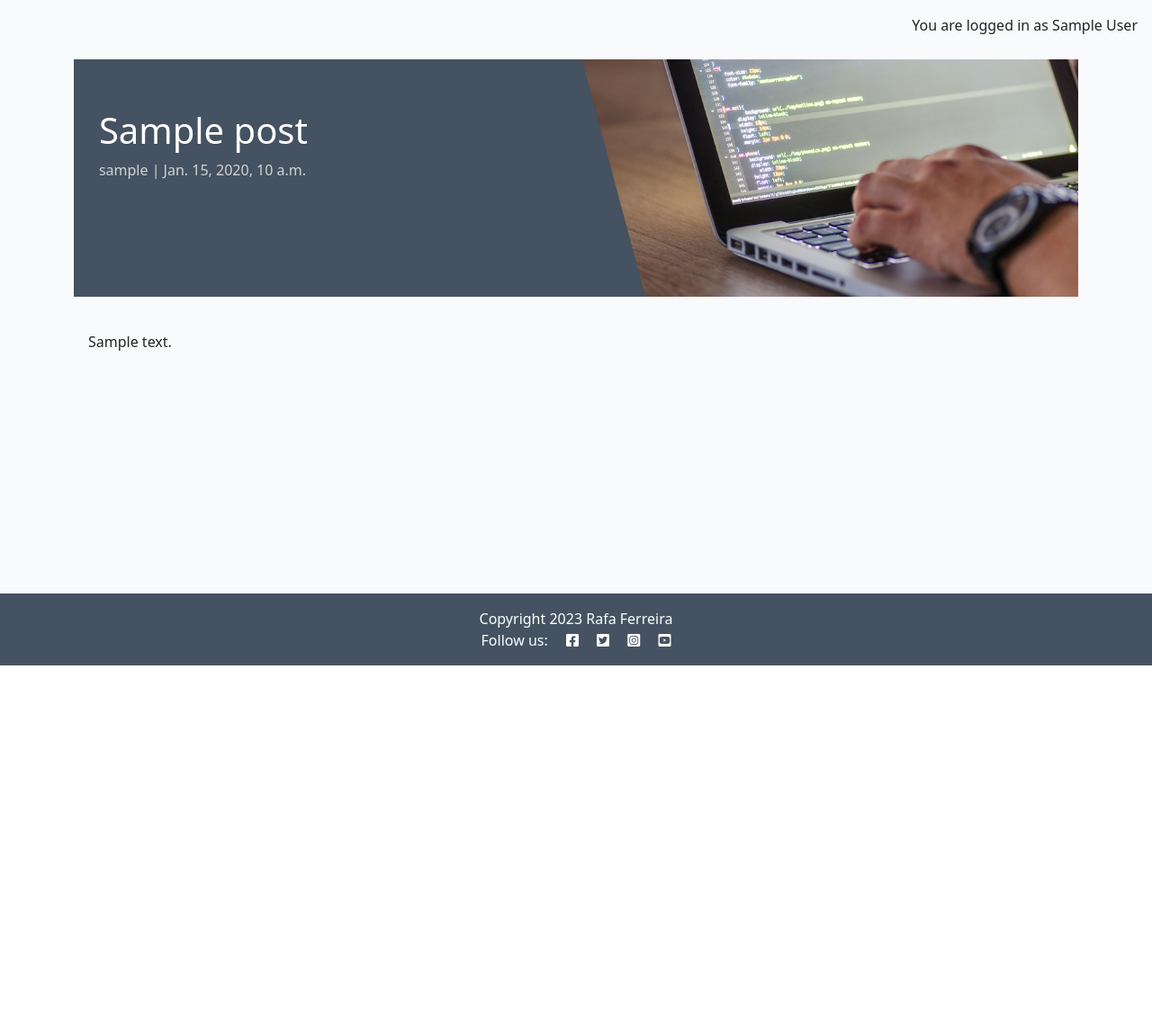
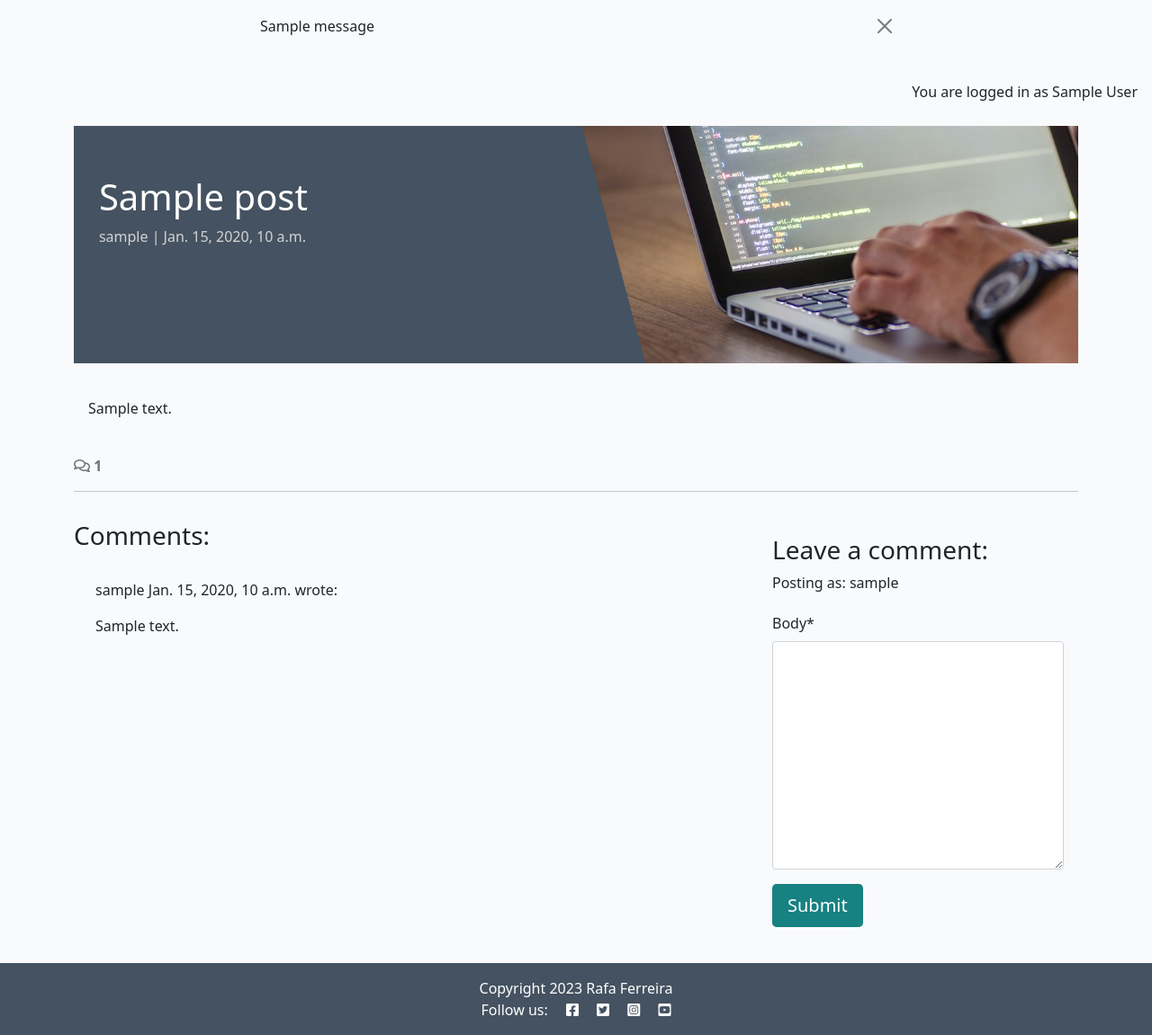
Before and after one commit to faelf/djangoblog, a Django app: a page that uses templates/base.html in a window 1280 px wide. Shown: the part 60-1211 px from the top of the page at 90% size. Before the commit the page ends 800 px from the top, so only its background shows below. Run offline with Django 4.2, Linux system fonts and the light colour scheme; a user stored in the database is signed in; tables that the repository leaves empty hold one stand-in row (values such as "Sample post"); one stand-in notice (Sample message) is shown; some libraries are stand-ins or nearby versions.

Commit message:
Add comments

```diff
--- /dev/null
+++ b/blog/forms.py
@@ -0,0 +1,8 @@
+from .models import Comment
+from django import forms
+
+
+class CommentForm(forms.ModelForm):
+    class Meta:
+        model = Comment
+        fields = ('body',)
--- a/blog/templates/blog/post_detail.html
+++ b/blog/templates/blog/post_detail.html
@@ -1,6 +1,8 @@
-{% extends 'base.html' %} {% block content %}
+{% extends 'base.html' %}
 {% load static %}
+{% load crispy_forms_tags %}
 
+{% block content %}
 <div class="masthead">
     <div class="container">
         <div class="row g-0">
@@ -29,6 +31,64 @@
             </div>
         </div>
     </div>
+    <!-- Displaying count of comments -->
+    <div class="row">
+        <div class="col-12">
+            <strong class="text-secondary">
+                <i class="far fa-comments"></i> {{ comment_count }}
+            </strong>
+        </div>
+        <div class="col-12">
+            <hr>
+        </div>
+    </div>
+    <!-- Displaying Comments -->
+    <div class="row">
+        <div class="col-md-8 card mb-4  mt-3 ">
+            <h3>Comments:</h3>
+            <div class="card-body">
+                <!-- We want a for loop inside the empty control tags
+          to iterate through each comment in comments -->
+                {% for comment in comments %}
+                <div class="p-2 comments
+          {% if not comment.approved and comment.author == user %}
+          faded{% elif not comment.approved %} d-none{% endif %}">
+                    <p class="font-weight-bold">
+                        {{ comment.author }}
+                        <span class="font-weight-normal">
+                            {{ comment.created_on }}
+                        </span> wrote:
+                    </p>
+                    <div id="comment{{ comment.id }}">
+                        {{ comment.body | linebreaks }}
+                    </div>
+                    {% if not comment.approved and comment.author == user %}
+                    <p class="approval">
+                        This comment is awaiting approval
+                    </p>
+                    {% endif %}
+                </div>
+                <!-- Our for loop ends here -->
+                {% endfor %}
+            </div>
+        </div>
+        <!-- Creating New Comments -->
+        <div class="col-md-4 card mb-4 mt-3">
+            <div class="card-body">
+                {% if user.is_authenticated %}
+                <h3>Leave a comment:</h3>
+                <p>Posting as: {{ user.username }}</p>
+                <form id="commentForm" method="post" style="margin-top: 1.3em;">
+                    {{ comment_form | crispy }}
+                    {% csrf_token %}
+                    <button id="submitButton" type="submit" class="btn btn-signup btn-lg">Submit</button>
+                </form>
+                {% else %}
+                <p>Log in to leave a comment</p>
+                {% endif %}
+            </div>
+        </div>
+    </div>
 </div>
 
 {% endblock content %}
--- a/blog/views.py
+++ b/blog/views.py
@@ -2,6 +2,8 @@ from django.shortcuts import render
 from django.views import generic
 from .models import Post
 from django.shortcuts import render, get_object_or_404
+from .forms import CommentForm
+from django.contrib import messages
 
 # Create your views here.
 class PostList(generic.ListView):
@@ -25,9 +27,29 @@ def post_detail(request, slug):
 
   queryset = Post.objects
   post = get_object_or_404(queryset, slug=slug)
+  comments = post.comments.all().order_by("-created_on")
+  comment_count = post.comments.filter(approved=True).count()
+  if request.method == "POST":
+    comment_form = CommentForm(data=request.POST)
+    if comment_form.is_valid():
+        comment = comment_form.save(commit=False)
+        comment.author = request.user
+        comment.post = post
+        comment.save()
+        messages.add_message(
+        request, messages.SUCCESS,
+        'Comment submitted and awaiting approval'
+    )
+
+  comment_form = CommentForm()
 
   return render(
       request,
       "blog/post_detail.html",
-      {"post": post},
+      {
+          "post": post,
+          "comments": comments,
+          "comment_count": comment_count,
+          "comment_form": comment_form,
+      },
   )
--- a/codestar/settings.py
+++ b/codestar/settings.py
@@ -50,6 +50,8 @@ INSTALLED_APPS = [
     'allauth',
     'allauth.account',
     'allauth.socialaccount',
+    'crispy_forms',
+    'crispy_bootstrap5',
     'django_summernote',
     'blog',
     'about',
@@ -58,6 +60,8 @@ INSTALLED_APPS = [
 SITE_ID = 1
 LOGIN_REDIRECT_URL = '/'
 LOGOUT_REDIRECT_URL = '/'
+CRISPY_ALLOWED_TEMPLATE_PACKS = "bootstrap5"
+CRISPY_TEMPLATE_PACK = "bootstrap5"
 
 MIDDLEWARE = [
     'django.middleware.security.SecurityMiddleware',
--- a/requirements.txt
+++ b/requirements.txt
@@ -3,11 +3,13 @@ bleach==6.2.0
 certifi==2025.7.9
 cffi==1.17.1
 charset-normalizer==3.4.2
+crispy-bootstrap5==0.7
 cryptography==45.0.5
 defusedxml==0.7.1
 dj-database-url==0.5.0
 Django==4.2.23
 django-allauth==0.57.2
+django-crispy-forms==2.4
 django-summernote==0.8.20.0
 gunicorn==20.1.0
 idna==3.10
--- a/templates/base.html
+++ b/templates/base.html
@@ -76,6 +76,21 @@
     </div>
   </nav>
 
+  <!-- displaying Django messages -->
+  <div class="container">
+    <div class="row">
+      <div class="col-md-8 offset-md-2">
+        {% for message in messages %}
+        <div class="alert {{ message.tags }} alert-dismissible
+        fade show" id="msg" role="alert">
+          {{ message | safe }}
+          <button type="button" class="btn-close" data-bs-dismiss="alert" aria-label="Close"></button>
+        </div>
+        {% endfor %}
+      </div>
+    </div>
+  </div>
+
   <main class="flex-shrink-0 main-bg">
     {% if user.is_authenticated %}
     <p class="text-end m-3">You are logged in as {{ user.first_name }} {{ user.last_name }}</p>
```
